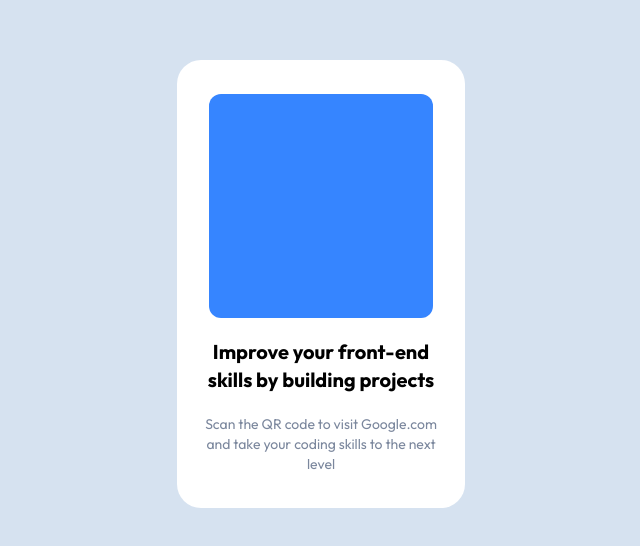
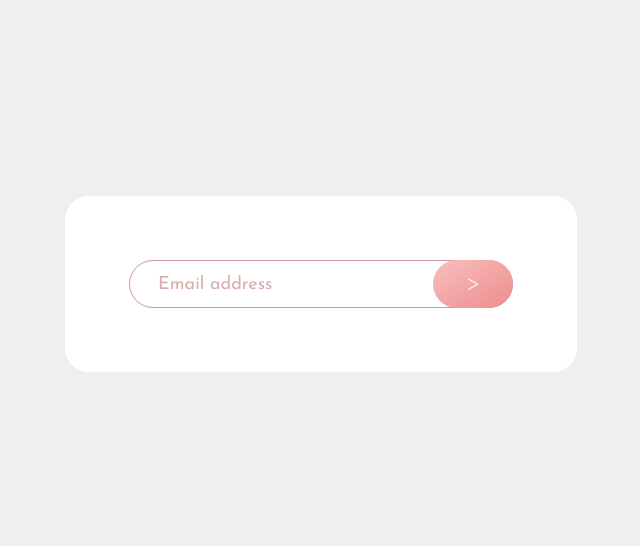
Before and after one commit to luizinfpp/ui-components-app-dir, a Next.js app: page /level1-components-page in a window 1280 px wide. Shown: the part 116-662 px from the top of the page, without its empty margins (319-959 px from the left). Built offline with nearby package versions, Linux system fonts and the light colour scheme.

Commit message:
comp1 with validation

```diff
--- a/app/level1-components-page/page.tsx
+++ b/app/level1-components-page/page.tsx
@@ -1,36 +1,20 @@
 "use client"
-import { Outfit } from '@next/font/google'
+import { Josefin_Sans } from '@next/font/google'
+import Lvl1PinkGradientBtn from '../../components/level1-component-set/pink-gradient-button'
 
-const outfit = Outfit({ subsets: ['latin'] })
+const josefin_sans = Josefin_Sans({ subsets: ['latin'], weight: ['300', '400', '600'] })
 
 const Level1ComponentsPage = () => {
   return (
     <div
-      className="bg-[#d6e2f0] flex justify-center items-center"
+      className="bg-[#efefef] flex justify-center items-center"
       style={{ width: '100vw', height: '100vh' }}
     >
       <div
         id="card"
-        className={`${outfit.className} bg-white rounded-3xl w-72 h-[28rem] p-4 flex flex-col items-center justify-around`}
+        className={`${josefin_sans.className} bg-white rounded-3xl p-16 flex flex-col items-center justify-around`}
       >
-        <div className="rounded-xl w-56 h-56 bg-[#3685FF] my-4 flex justify-center items-center">
-          <div
-            style={{
-              height: 'auto',
-              margin: '0 auto',
-              width: '80%',
-            }}
-          >
-
-          </div>
-        </div>
-        <h1 className="text-xl text-center font-bold">
-          Improve your front-end skills by building projects
-        </h1>
-        <p className="text-[#7b879d] text-center my-4 text-sm">
-          Scan the QR code to visit Google.com and take your coding skills to
-          the next level
-        </p>
+        <Lvl1PinkGradientBtn />
       </div>
     </div>
   )
--- /dev/null
+++ b/components/level1-component-set/pink-gradient-button.tsx
@@ -0,0 +1,75 @@
+import { Field, Form, Formik, FormikHelpers } from 'formik'
+import styled from 'styled-components'
+import * as Yup from 'yup'
+import Lvl1ComponentsIconError from '../../public/lvl1-components-icon-error'
+
+const Button = styled.button`
+  &:hover {
+    box-shadow: 0 0 12px 5px #ee8c8c99;
+  }
+`
+interface Values {
+  email: string
+}
+
+const EmailSchema = Yup.object().shape({
+  email: Yup.string()
+    .email('Please provide a valid e-mail')
+    .required('E-mail is required'),
+})
+
+const Lvl1PinkGradientBtn = () => {
+  return (
+    <div className="flex flex-col">
+      <Formik
+        initialValues={{ email: '' }}
+        validationSchema={EmailSchema}
+        onSubmit={(
+          values: Values,
+          { setSubmitting }: FormikHelpers<Values>
+        ) => {
+          console.log('Submit sent! Email: ' + values.email)
+        }}
+      >
+        {({ values, handleChange, errors, touched }) => (
+          <Form>
+            <div className="flex relative">
+              <Field
+                id="lvl1PinkGradientInput"
+                name="email"
+                placeholder="Email address"
+                onChange={handleChange}
+                value={values.email}
+                type="email"
+                className={`focus:outline-none placeholder:text-[#ce9797cc] text-[#413a3a] align-middle border rounded-3xl py-2 pl-7 pr-28 text-lg w-[30vw] h-12 ${
+                  errors.email && touched.email
+                    ? 'border-[#eb4141] focus:border-[#eb4141]'
+                    : 'border-[#ce9797] focus:border-[#864343]'
+                }`}
+              />
+
+              <div className="absolute top-0 right-0 flex h-[100%] gap-1">
+                <div className="flex items-center justify-center opacity-0">
+                  <Lvl1ComponentsIconError />
+                </div>
+                <Button
+                  className="w-20 h-[100%] rounded-3xl bg-gradient-to-br from-[#f8bfbf] to-[#ee8c8c]  text-white font-[300] text-2xl active:bg-none active:bg-[#fff5f5] active:text-[#ee8c8c]"
+                  type="submit"
+                >
+                  &gt;
+                </Button>
+              </div>
+            </div>
+            {errors.email && touched.email ? (
+              <h6 className="pl-7 my-3 text-sm text-[#eb4141]">
+                {errors.email}
+              </h6>
+            ) : null}
+          </Form>
+        )}
+      </Formik>
+    </div>
+  )
+}
+
+export default Lvl1PinkGradientBtn
--- a/package.json
+++ b/package.json
@@ -18,6 +18,7 @@
     "eslint-config-next": "13.0.3",
     "eslint-config-prettier": "^8.5.0",
     "eslint-plugin-prettier": "^4.2.1",
+    "formik": "^2.2.9",
     "framer-motion": "^7.6.7",
     "next": "13.0.3",
     "prettier": "^2.7.1",
@@ -25,7 +26,8 @@
     "react-dom": "18.2.0",
     "react-qr-code": "^2.0.8",
     "styled-components": "^5.3.6",
-    "typescript": "4.9.3"
+    "typescript": "4.9.3",
+    "yup": "^0.32.11"
   },
   "devDependencies": {
     "autoprefixer": "^10.4.13",
--- /dev/null
+++ b/public/lvl1-components-icon-error.tsx
@@ -0,0 +1,16 @@
+const Lvl1ComponentsIconError = () => {
+  return (
+    <svg xmlns="http://www.w3.org/2000/svg" width="24" height="24">
+      <g fill="none" fillRule="evenodd">
+        <circle cx="12" cy="12" r="12" fill="#F96464" />
+        <path
+          fill="#FFF"
+          fillRule="nonzero"
+          d="M13.256 6v9.056h-2V6h2zm-.944 12.464c-.384 0-.699-.104-.944-.312a1.027 1.027 0 0 1-.368-.824c0-.33.125-.608.376-.832.25-.224.563-.336.936-.336.373 0 .68.112.92.336.24.224.36.501.36.832 0 .341-.117.616-.352.824-.235.208-.544.312-.928.312z"
+        />
+      </g>
+    </svg>
+  )
+}
+
+export default Lvl1ComponentsIconError
```
Also changed, not shown: 1 other file (tests, documents, lock files or other folders).
